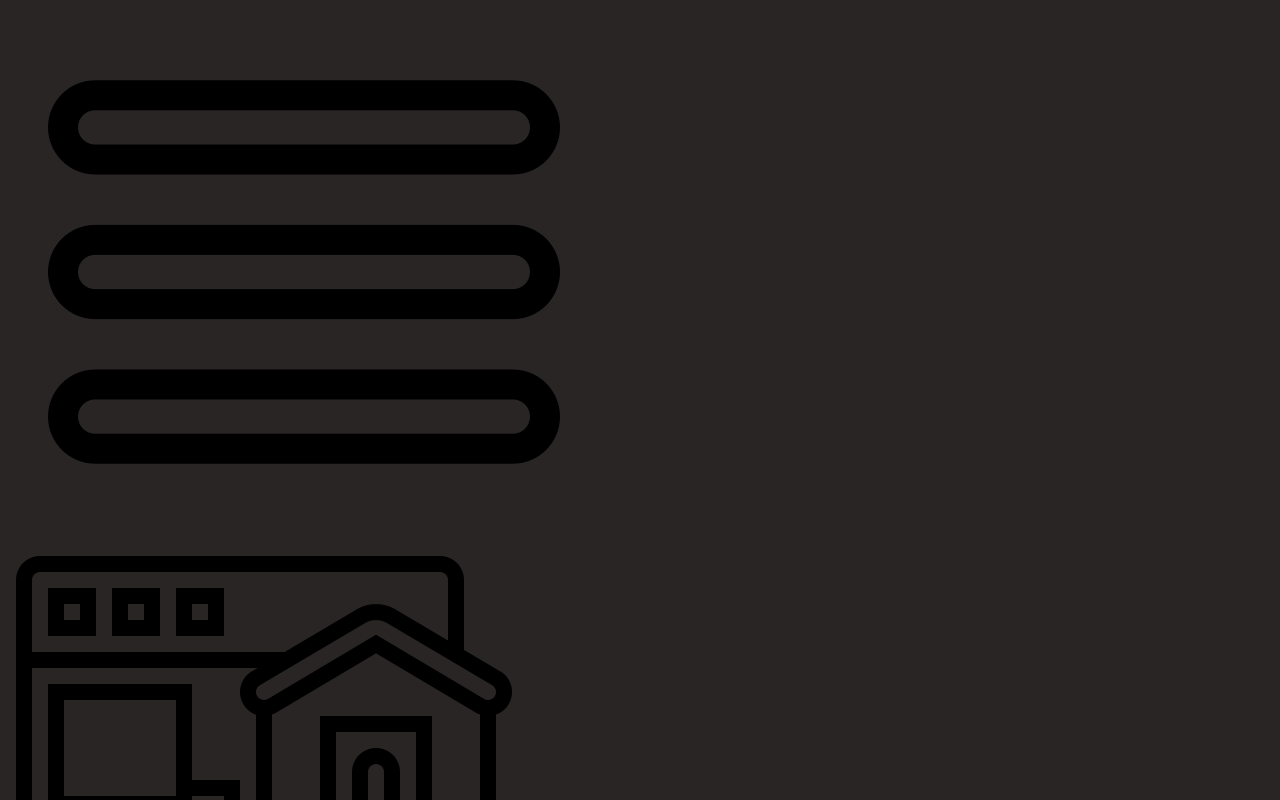
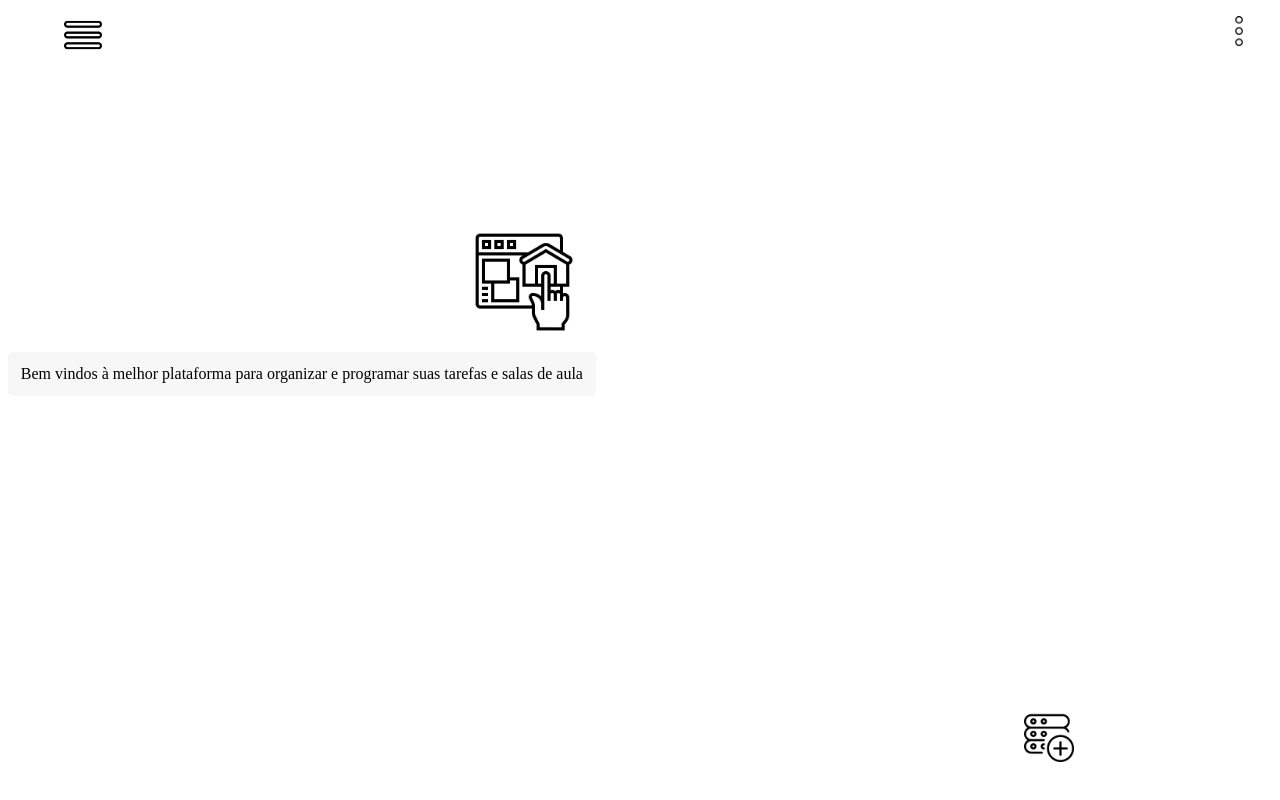
Before and after one commit to eneas-hsn/SaladeAula, a plain HTML site: page index.html in a window 1280 px wide. Shown: the top 800 px of the page. Drawn offline with Linux system fonts and the light colour scheme.

Commit message:
Update style.css

```diff
--- a/style.css
+++ b/style.css
@@ -1,5 +1,5 @@
 body{
-   background-color: rgb(41, 37, 37);
+   background-color: rgb(255, 255, 255);
 }
 ul{
     list-style: none;
@@ -7,3 +7,39 @@ ul{
 #casa{
     margin-left: -29px;
 }
+#add img{
+    width: 50px;
+    height: 50px;
+    position: absolute;
+    top: 89%;
+    left: 80%;
+}
+#frase-principal{
+    position: absolute;
+    text-align: center;
+    top: 42%;
+    background-color: rgb(247, 247, 247);
+    border-radius: 5px;
+    padding: 1%;
+    margin-right: 1%;
+}
+#home-pic img{
+    height: 100px;
+    width: 100px;
+    position: absolute;
+    top: 29%;
+    left: 37%;
+}
+#menu img{
+    height: 38px;
+    width: 38px;
+    position: absolute;
+    left: 5%;
+    top: 2%;
+}
+#config-dots img{
+    height: 30px;
+    width: 30px;
+    position: absolute;
+    right: 2%;
+}
```
